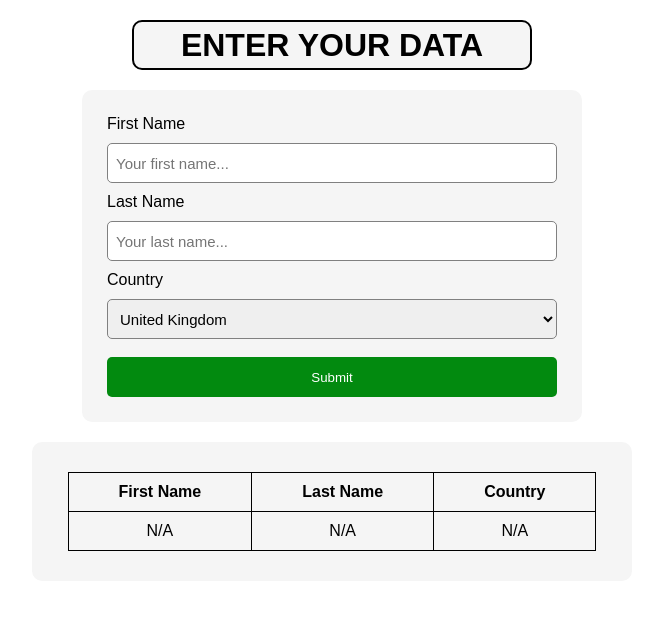
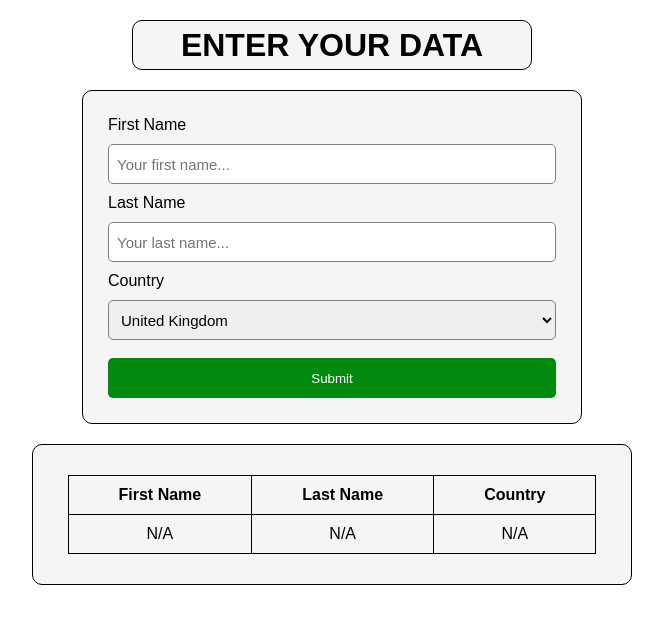
Before and after one commit to Aquid0/html-form-testing, a plain HTML site: page index.html in a window 1280 px wide. Shown: the whole page, without its empty margins (308-971 px from the left). Drawn offline with Linux system fonts and the light colour scheme.

Commit message:
adding borders around divs

```diff
--- a/styles.css
+++ b/styles.css
@@ -14,7 +14,7 @@
     align-items: center;
     justify-content: center;
     border-radius: 10px;
-    border: 2px solid black;
+    border: 1px solid black;
 }
 
 .form-backdrop {
@@ -22,9 +22,7 @@
     padding: 25px;
     background-color: #F5F5F5;
     border-radius: 10px;
-}
-
-.form-backdrop {
+    border: 1px solid black;
     width: 500px;
 }
 
@@ -58,6 +56,7 @@ input[type=submit]:hover {
     width: 600px;
     margin: auto;
     border-radius: 10px;
+    border: 1px solid black;
 }
 
 .data-table {
```
